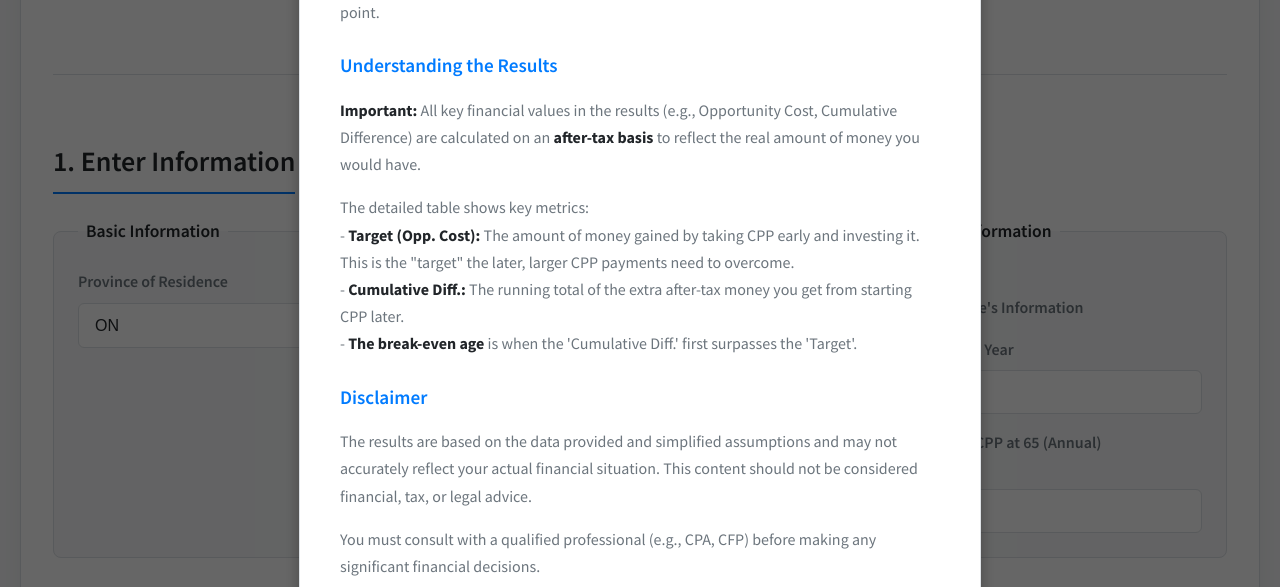
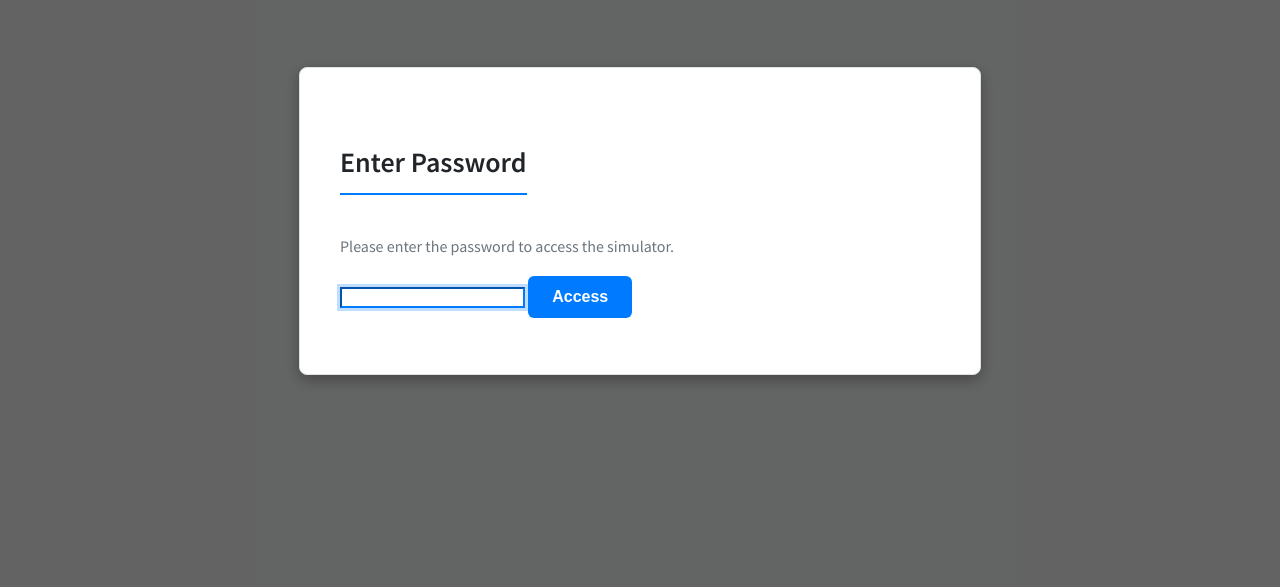
Before and after one commit to dluvbell/CPPwhen, a plain HTML site: page index.html in a window 1280 px wide. Shown: the part 179-766 px from the top of the page. Drawn offline with nearby package versions, Linux system fonts and the light colour scheme.

Commit message:
Add password modal and footer credits
Added password modal and footer credits.

```diff
--- a/index.html
+++ b/index.html
@@ -3,13 +3,24 @@
 <head>
     <meta charset="UTF-8">
     <meta name="viewport" content="width=device-width, initial-scale=1.0">
+    <meta name="author" content="dluvbell">
     <title data-lang-key="pageTitle">CPP Break-Even Simulator</title>
     <link rel="stylesheet" href="style.css">
     <script src="https://cdn.jsdelivr.net/npm/chart.js"></script>
 </head>
 <body>
 
-    <div class="container">
+    <div id="password-modal" class="modal">
+        <div class="modal-content">
+            <h2 data-lang-key="passwordTitle">Enter Password</h2>
+            <p data-lang-key="passwordPrompt">Please enter the password to access the simulator.</p>
+            <input type="password" id="password-input" autofocus>
+            <button id="password-submit-btn" type="button" data-lang-key="passwordSubmitBtn">Access</button>
+            <p id="password-error"></p>
+        </div>
+    </div>
+
+    <div class="container hidden">
         <header>
             <h1 data-lang-key="mainTitle">CPP Break-Even Simulator</h1>
             <p data-lang-key="subTitle">Compare two CPP start dates to find your after-tax break-even point.</p>
@@ -128,6 +139,10 @@
         </main>
 
         <footer>
+            <div class="footer-credits">
+                <p>© 2025 dluvbell. All Rights Reserved.</p>
+                <p data-lang-key="createdBy">Created by <a href="https://github.com/dluvbell" target="_blank" rel="noopener noreferrer">dluvbell</a>.</p>
+            </div>
             <h3 data-lang-key="disclaimerTitle">Disclaimer</h3>
             <p data-lang-key="disclaimerP1">This simulator is for informational and educational purposes only.</p>
             <p data-lang-key="disclaimerP2">The results are based on the data provided and simplified assumptions and may not accurately reflect your actual financial situation. This content should not be considered financial, tax, or legal advice.</p>
@@ -136,7 +151,7 @@
 
     </div>
 
-    <div id="welcome-modal" class="modal">
+    <div id="welcome-modal" class="modal hidden">
         <div class="modal-content">
             <span class="close-button">&times;</span>
             <h2 data-lang-key="welcomeTitle">Welcome to the CPP Simulator!</h2>
```
